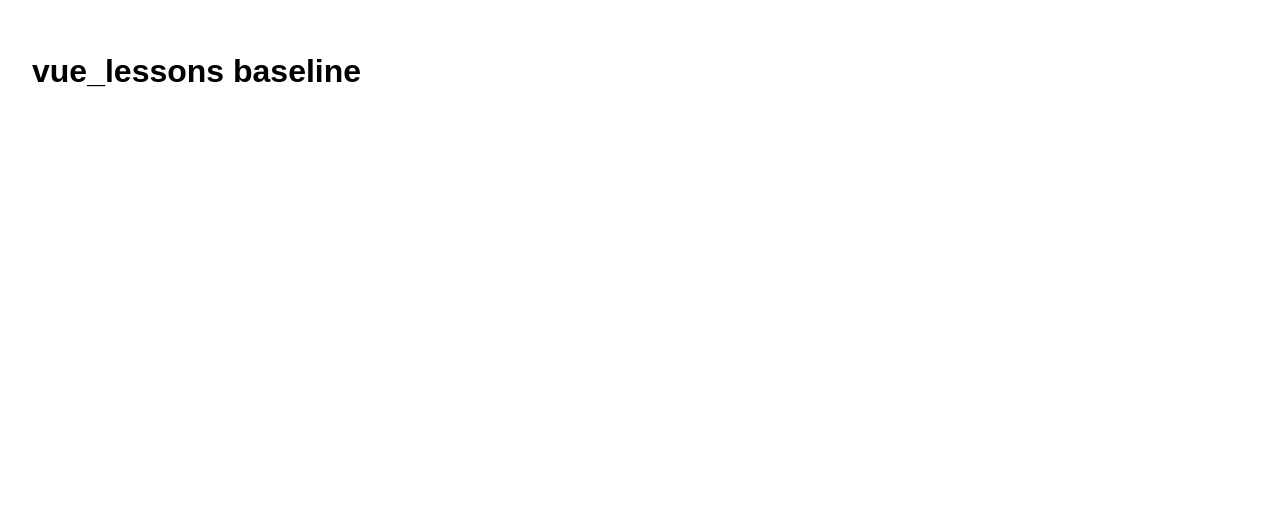
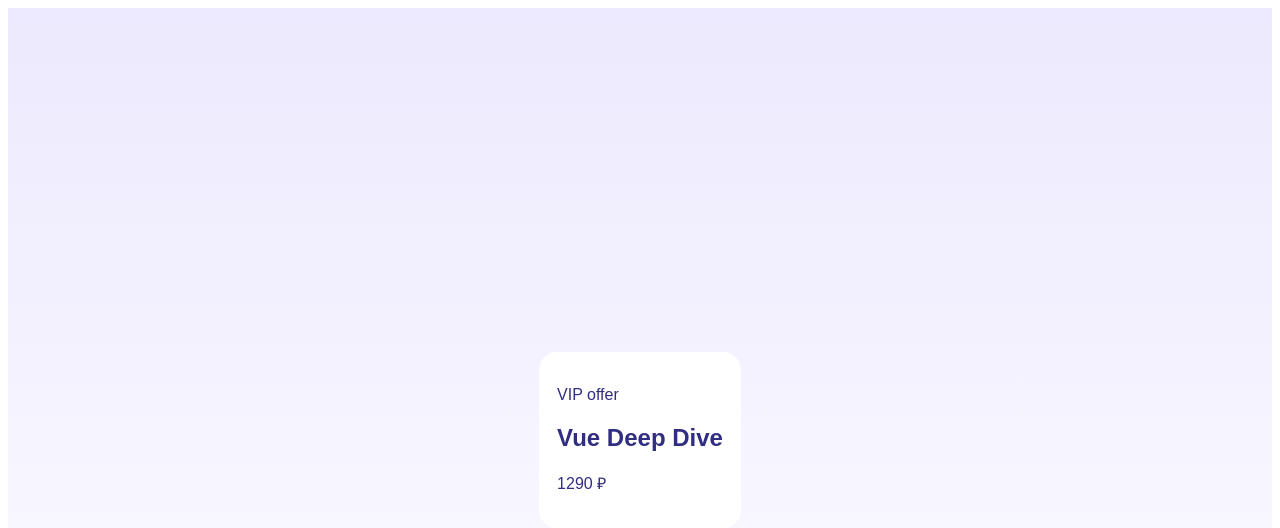
Before and after one commit to angularWorkshop/vue_lessons, a Vue app: page / in a window 1280 px wide. Shown: the top 528 px of the page. Built offline with nearby package versions, Linux system fonts and the light colour scheme.

Commit message:
feat: add vue answer-topic-09-exercise-02-presentational-offer-card solution

```diff
--- a/src/App.vue
+++ b/src/App.vue
@@ -1,16 +1,31 @@
 <script setup>
-const title = 'vue_lessons baseline';
+import OfferCard from './components/OfferCard.vue';
+import { offerSeed } from './offer-seed.js';
+import { formatOfferView } from './offer-policy.js';
+
+const offer = offerSeed;
+const offerView = formatOfferView(offer);
 </script>
 
 <template>
-  <main class="app">
-    <h1>{{ title }}</h1>
+  <main class="workspace">
+    <OfferCard
+      :title="offer.title"
+      :badge-text="offerView.badgeText"
+      :price-text="offerView.priceText"
+      :tone="offerView.tone"
+    />
   </main>
 </template>
 
 <style scoped>
-.app {
-  padding: 24px;
+.workspace {
+  min-height: 100vh;
+  padding: 32px;
+  display: grid;
+  place-items: center;
+  background: linear-gradient(180deg, #ede9fe 0%, #ffffff 100%);
+  color: #312e81;
   font-family: Arial, sans-serif;
 }
 </style>
--- /dev/null
+++ b/src/components/OfferCard.vue
@@ -0,0 +1,24 @@
+<script setup>
+defineProps({
+  title: String,
+  badgeText: String,
+  priceText: String,
+  tone: String,
+});
+</script>
+
+<template>
+  <article class="offer-card" :data-tone="tone">
+    <p>{{ badgeText }}</p>
+    <h2>{{ title }}</h2>
+    <p>{{ priceText }}</p>
+  </article>
+</template>
+
+<style scoped>
+.offer-card {
+  padding: 18px;
+  border-radius: 18px;
+  background: white;
+}
+</style>
--- /dev/null
+++ b/src/offer-policy.js
@@ -0,0 +1,7 @@
+export function formatOfferView(offer) {
+  return {
+    badgeText: offer.isVip ? 'VIP offer' : 'Regular offer',
+    priceText: `${offer.price - offer.extraDiscount} ₽`,
+    tone: offer.isVip ? 'accent' : 'neutral',
+  };
+}
--- /dev/null
+++ b/src/offer-seed.js
@@ -0,0 +1,6 @@
+export const offerSeed = {
+  title: 'Vue Deep Dive',
+  price: 1590,
+  isVip: true,
+  extraDiscount: 300,
+};
```
Also changed, not shown: src/main.js (line endings or trailing spaces), 2 other files (tests, documents, lock files or other folders).
